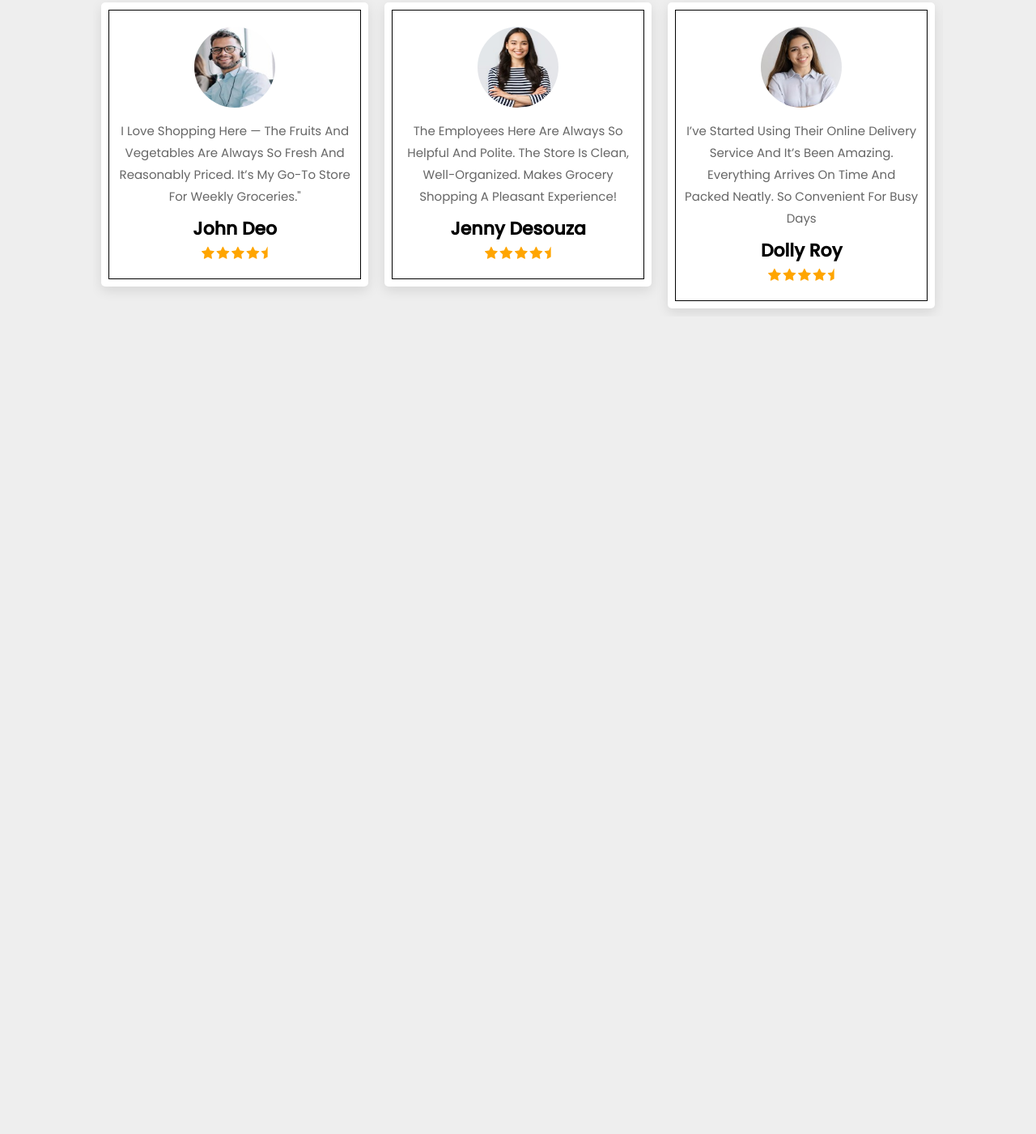
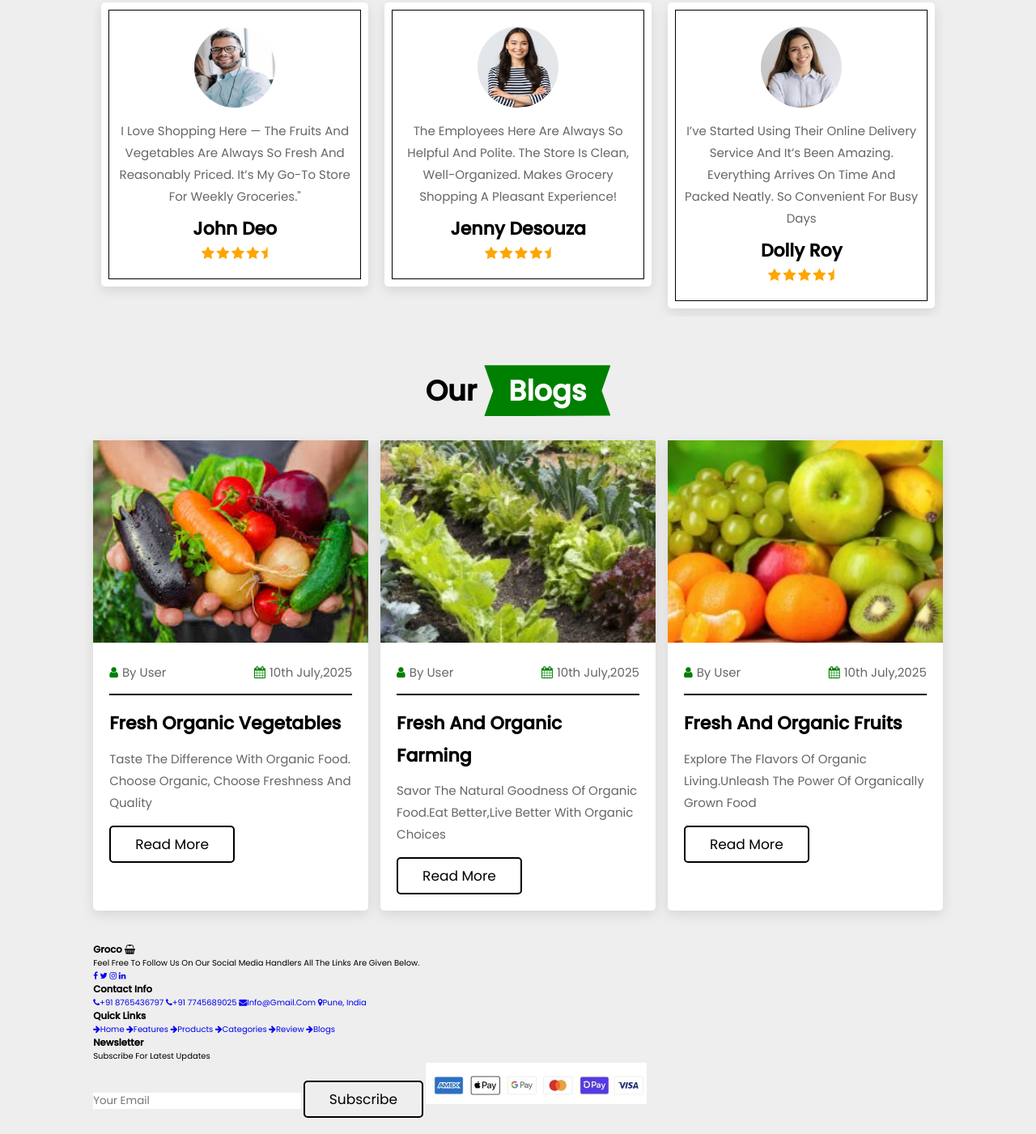
Before and after one commit to siddhi-1234/Grocery_Store, a plain HTML site: page index.html in a window 1280 px wide. Shown: the part 3083-4484 px from the top of the page at 81% size. Before the commit the page ends 3494 px from the top, so only its background shows below. Drawn offline with nearby package versions, Linux system fonts and the light colour scheme.

Commit message:
11th day

```diff
--- a/CSS/style.css
+++ b/CSS/style.css
@@ -7,7 +7,7 @@
     --black: black;
     --Light-color: #666;
     --box-shadow: 0 .5rem 1.5rem rgba(0,0,0,.1) ;
-    --border: 2rem solid rgba(0,0,0.1);
+    --border: .2rem solid rgba(0,0,0.1);
     --outline: .1rem solid rgba(0,0,0.1);
 }
 
@@ -573,7 +573,77 @@ header .shopping-cart.active
     font-size: 1.7rem;
 }
 
+/* Blogs Section */
+.blogs .box-container
+{
+    border: 0px solid;
+    display: grid;   /* grid refers to a layout model that lets you arrange content in rows and columns */
+    grid-template-columns: repeat(auto-fit,minmax(26rem,1fr));
+    gap: 1.5rem;
+}
 
+.blogs .box-container .box
+{
+    border-radius: .5rem;
+    box-shadow: var(--box-shadow);
+    background: #fff;
+}
+
+.blogs .box-container .box img
+{
+    height: 25rem;
+    width: 100%;
+    object-fit: cover;
+}
+
+.blogs .box-container .box .content
+{
+
+    padding: 2rem;
+}
+
+.blogs .box-container .box .content .icons
+{
+    display: flex;
+    align-items: center;
+    justify-content: space-between;
+    padding-bottom: 1.5rem;
+    margin-bottom: 1rem;
+    border-bottom: var(--border);
+}
+
+.blogs .box-container .box .content .icons a
+{
+    color: var(--Light-color);
+    font-size: 1.5rem;
+}
+
+.blogs .box-container .box .content .icons a:hover
+{
+    color: var(--black);
+}
+
+.blogs .box-container .box .content .icons a i
+{
+    color: green;
+    padding-right: .5rem;
+}
+
+.blogs .box-container .box .content h3
+{
+    line-height: 1.8;
+    color: var(--black);
+    font-size: 2.2rem;
+    padding: .5rem 0;
+}
+
+.blogs .box-container .box .content p
+{
+    line-height: 1.8;
+    color: var(--Light-color);
+    font-size: 1.5rem;
+    padding: .5rem 0;
+}
 
 
 
--- a/index.html
+++ b/index.html
@@ -362,6 +362,96 @@
             </div>
           </section>
 
+          <!-- Blogs Section -->
+           <section class="blogs" id="blogs">
+            <h1 class="heading">Our <span>Blogs</span></h1>
+
+            <div class="box-container">
+              <div class="box">
+                <img src="Image/blog1.jpeg">
+                <div class="content">
+                  <div class="icons">
+                    <a href="#"><i class="fa fa-user"></i>By User</a>
+                    <a href="#"><i class="fa fa-calendar"></i>10th July,2025</a>
+                  </div>
+                  <h3>Fresh Organic Vegetables</h3>
+                  <p>Taste the Difference with Organic Food. Choose Organic, Choose Freshness and Quality</p>
+                  <a href="#" class="btn">Read More</a>
+                </div>
+              </div>
+
+              <div class="box">
+                <img src="Image/blog2.jpg">
+                <div class="content">
+                  <div class="icons">
+                    <a href="#"><i class="fa fa-user"></i>By User</a>
+                    <a href="#"><i class="fa fa-calendar"></i>10th July,2025</a>
+                  </div>
+                  <h3>Fresh and Organic Farming</h3>
+                  <p>Savor the Natural Goodness of Organic Food.Eat Better,Live Better with Organic Choices</p>
+                  <a href="#" class="btn">Read More</a>
+                </div>
+              </div>
+
+              <div class="box">
+                <img src="Image/blog3.jpg">
+                <div class="content">
+                  <div class="icons">
+                    <a href="#"><i class="fa fa-user"></i>By User</a>
+                    <a href="#"><i class="fa fa-calendar"></i>10th July,2025</a>
+                  </div>
+                  <h3>Fresh and Organic Fruits</h3>
+                  <p>Explore the Flavors of Organic Living.Unleash the Power of Organically Grown Food</p>
+                  <a href="#" class="btn">Read More</a>
+                </div>
+              </div>
+
+            </div>
+           </section>
+
+           <!-- Footer Section -->
+            <section class="footer">
+              <div class="box-container">
+                <div class="box">
+                  <h3>Groco <i class="fa fa-shopping-basket"></i></h3>
+                  <p>Feel Free to follow us on our social media handlers All the links are given below.</p>
+                  <div class="share">
+                    <a href="#" class="fa fa-facebook"></a>
+                    <a href="#" class="fa fa-twitter"></a>
+                    <a href="#" class="fa fa-instagram"></a>
+                    <a href="#" class="fa fa-linkedin"></a>
+                  </div>
+                </div>
+
+                <div class="box">
+                  <h3>Contact Info </h3>
+                  <a href="#" class="links"><i class="fa fa-phone"></i>+91 8765436797</a>
+                  <a href="#" class="links"><i class="fa fa-phone"></i>+91 7745689025</a>
+                  <a href="#" class="links"><i class="fa fa-envelope"></i>info@gmail.com</a>
+                  <a href="#" class="links"><i class="fa fa-map-marker"></i>Pune, India</a>
+                </div>
+
+                <div class="box">
+                  <h3>Quick Links </h3>
+                  <a href="#" class="links"><i class="fa fa-arrow-right"></i>Home</a>
+                  <a href="#" class="links"><i class="fa fa-arrow-right"></i>Features</a>
+                  <a href="#" class="links"><i class="fa fa-arrow-right"></i>Products</a>
+                  <a href="#" class="links"><i class="fa fa-arrow-right"></i>Categories</a>
+                  <a href="#" class="links"><i class="fa fa-arrow-right"></i>Review</a>
+                  <a href="#" class="links"><i class="fa fa-arrow-right"></i>Blogs</a>
+                </div>
+
+                <div class="box">
+                  <h3>Newsletter</h3>
+                  <p>Subscribe for latest Updates</p>
+                  <input type="email" placeholder="Your Email" class="email">
+                  <input type="submit" value="Subscribe" class="btn">
+                  <img src="Image/payment.jpg">
+                </div>
+
+              </div>
+            </section>
+
 
 
 
```
Also changed, not shown: Image/blog1.jpeg (added), Image/blog2.jpg (added), Image/blog3.jpg (added), Image/payment.jpg (added), 1 other file.
